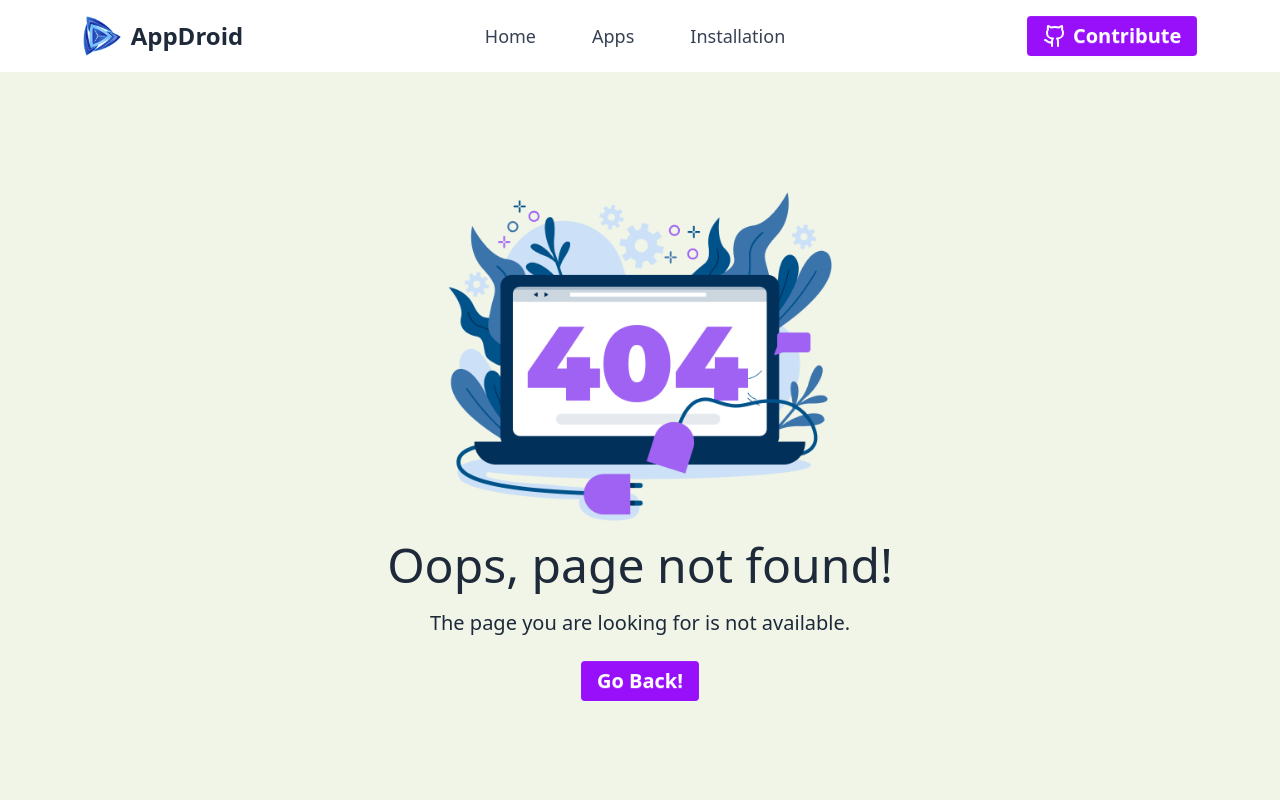
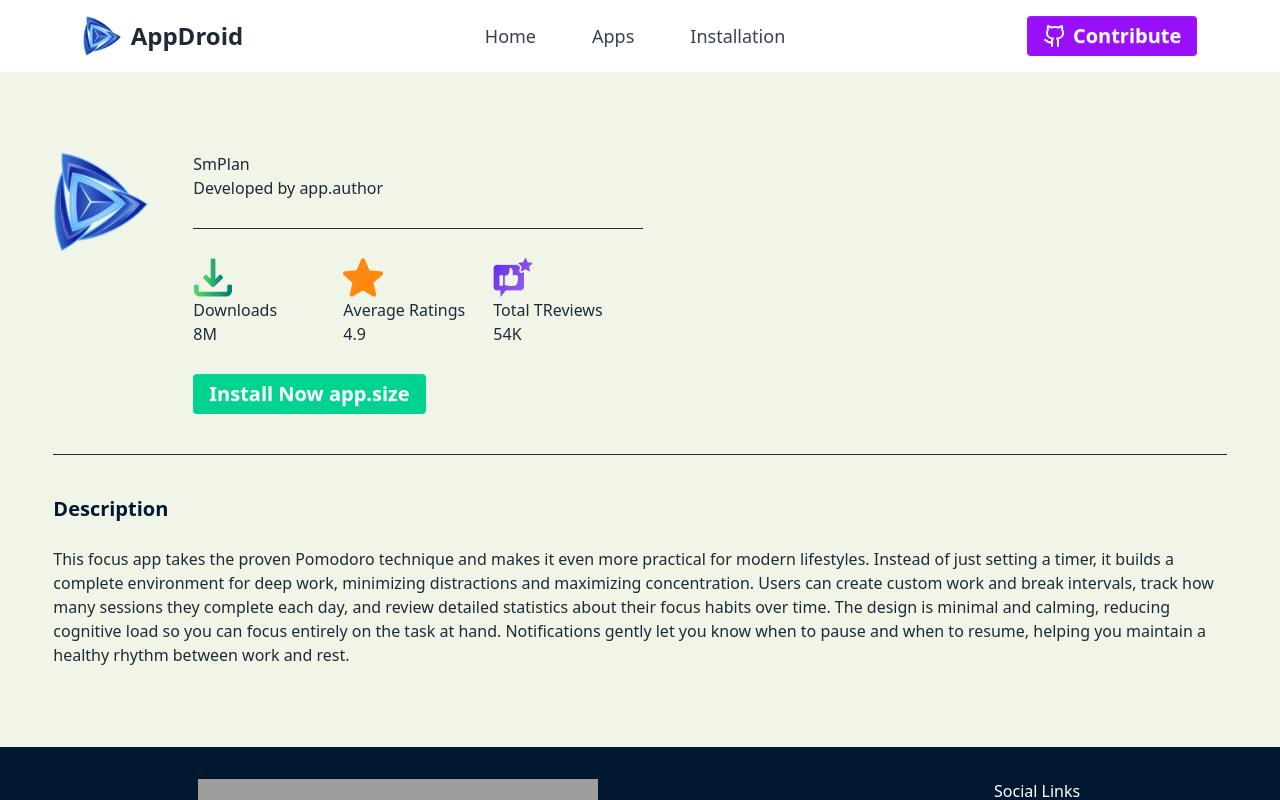
Before and after one commit to fmnihal/AppDroid-Home, a React (Vite) app: page /apps/1 in a window 1280 px wide. Before the commit this address had no page. Shown: the top 800 px of the page. Built offline with nearby package versions, Linux system fonts and the light colour scheme; grey boxes are pictures that could not be loaded.

Commit message:
fixed card width along with searchbar

```diff
--- a/src/Routes.jsx
+++ b/src/Routes.jsx
@@ -4,6 +4,7 @@ import Home from "./components/Home";
 import Apps from "./components/Apps";
 import Installation from "./components/Installation";
 import ErrorPage from './components/ErrorPage';
+import AppDetails from "./components/AppDetails";
 
 export const router = createBrowserRouter([
     {
@@ -26,6 +27,10 @@ export const router = createBrowserRouter([
                 path: "*",
                 element: <ErrorPage />,
             },
+            {
+                path: "apps/:appId",
+                element: <AppDetails />,
+            },
         ]
     },
 ]);
--- /dev/null
+++ b/src/components/AppDetails.jsx
@@ -0,0 +1,42 @@
+import React from 'react';
+import downloadIcon from '../assets/icon-downloads.png';
+import ratingIcon from '../assets/icon-ratings.png';
+import reviewIcon from '../assets/icon-review.png';
+import logoImg from '../assets/logo.png';
+
+const AppDetails = () => {
+    return (
+        <div className='w-11/12 mx-auto my-20'>
+            <div className='flex gap-10'>
+                <img src={logoImg} alt="" className='h-[100px]' />
+                <div>
+                    <h1>SmPlan</h1>
+                    <p>Developed by app.author</p>
+                    <hr className='my-7' />
+                    <div className='flex justify-start'>
+                        <div className='w-[150px]'>
+                            <img src={downloadIcon} alt="" />
+                            <p>Downloads</p>
+                            <h1>8M</h1>
+                        </div>
+                        <div className='w-[150px]'>
+                            <img src={ratingIcon} alt="" />
+                            <p>Average Ratings</p>
+                            <h1>4.9</h1>
+                        </div>
+                        <div className='w-[150px]'>
+                            <img src={reviewIcon} alt="" />
+                            <p>Total TReviews</p>
+                            <h1>54K</h1>
+                        </div>
+                    </div>
+                    <button className='btn bg-[#00d390] text-white border-none text-xl rounded-sm mt-7'>Install Now app.size</button>
+                </div>
+            </div>
+            <hr className='my-10' />
+            <h1 className='mb-6 text-xl text-[#001931] font-semibold'>Description</h1>
+            <p>This focus app takes the proven Pomodoro technique and makes it even more practical for modern lifestyles. Instead of just setting a timer, it builds a complete environment for deep work, minimizing distractions and maximizing concentration. Users can create custom work and break intervals, track how many sessions they complete each day, and review detailed statistics about their focus habits over time. The design is minimal and calming, reducing cognitive load so you can focus entirely on the task at hand. Notifications gently let you know when to pause and when to resume, helping you maintain a healthy rhythm between work and rest.</p>
+        </div>
+    );
+};
+export default AppDetails;
--- a/src/components/Card.jsx
+++ b/src/components/Card.jsx
@@ -15,9 +15,9 @@ const Card = ({app}) => {
     };
 
     return (
-        <div className='p-4 w-[317px] bg-white'>
+        <div className='p-4 bg-white'>
             <div className='bg-[#d9d9d9] rounded-md flex items-center justify-center overflow-hidden'>
-                <img src={app.image} alt={app.title} className="h-30 w-20 object-cover" />
+                <img src={app.image} alt={app.title} className="h-40 w-40 object-cover" />
             </div>
             <h1 className='text-xl my-4 font-medium'>{app.title}</h1>
             <div className='flex justify-between'>
```
Also changed, not shown: tailwind.config.js (deleted).
